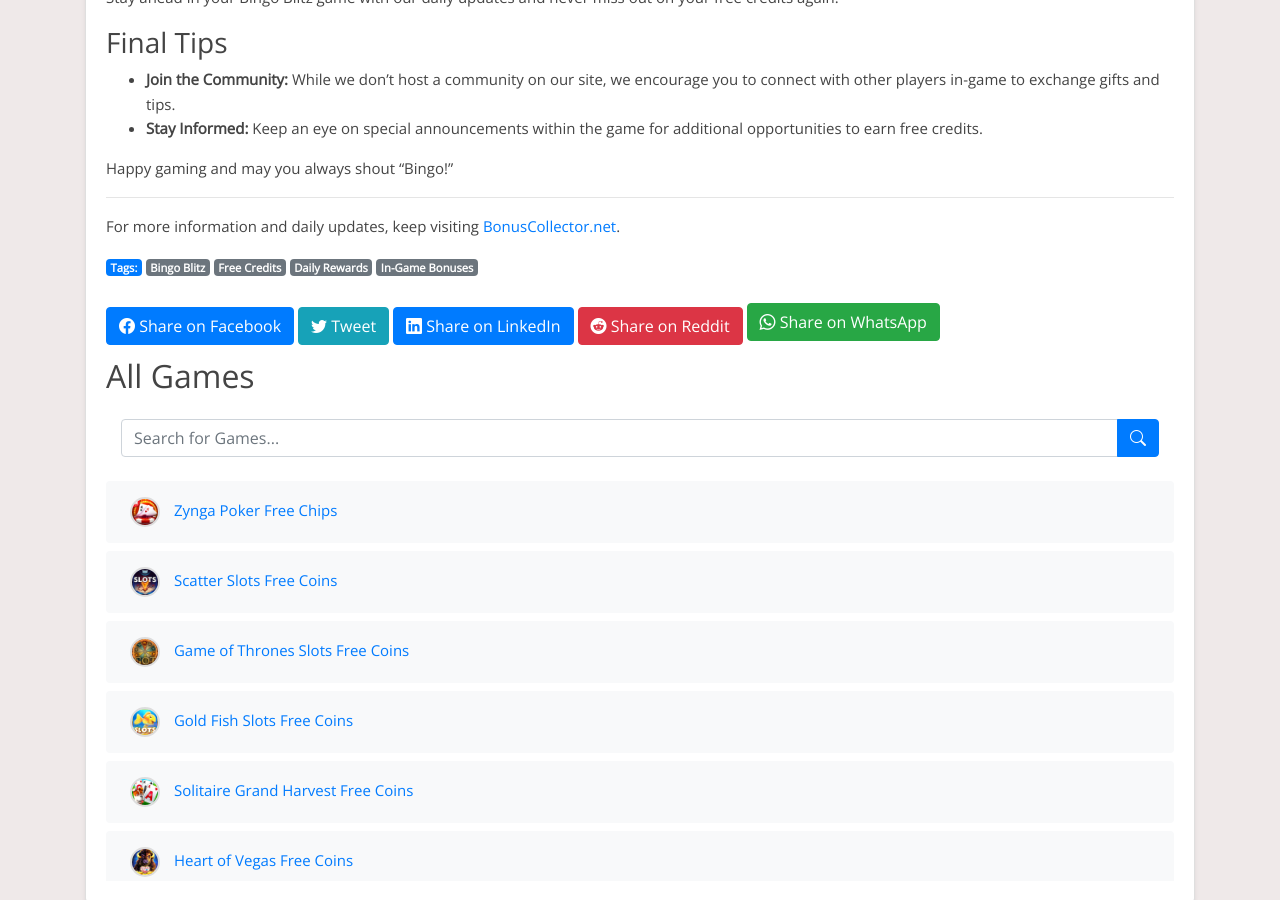
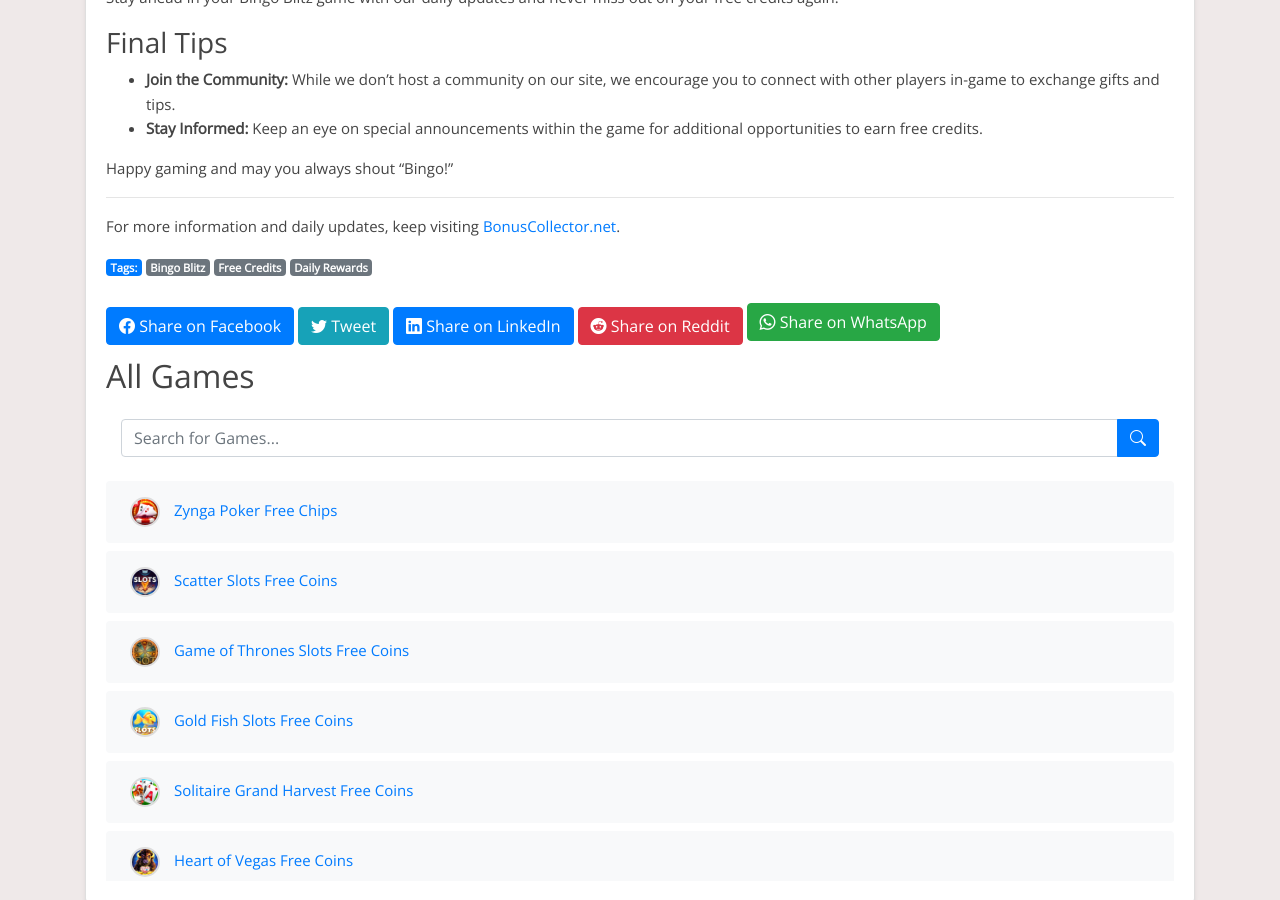
Before and after one commit to Prollad99/bs-net, a Jekyll site: the page built from _posts/2024-06-30-bingo-blitz.md, in a window 1280 px wide and 900 px high, scrolled down 8001 px. Built offline with Jekyll 4.4.1, drawn with Linux system fonts in a browser that asks for light colours; nearby versions of some CDN libraries; comment, search, counter and statistics services are not loaded.

Commit message:
Update 2024-06-30-bingo-blitz.md

```diff
--- a/_posts/2024-06-30-bingo-blitz.md
+++ b/_posts/2024-06-30-bingo-blitz.md
@@ -2,7 +2,7 @@
 layout: post
 title: "Bingo Blitz Free Credits: Today’s Free Links"
 date: 2024-06-30
-tags: [Bingo Blitz, Free Credits, Daily Rewards, In-Game Bonuses]
+tags: [Bingo Blitz, Free Credits, Daily Rewards]
 description: "Discover how to collect daily Bingo Blitz free credits. Stay updated with the latest free credit links and maximize your gameplay."
 lang: en
 author: "BonusCollector.net"
```
